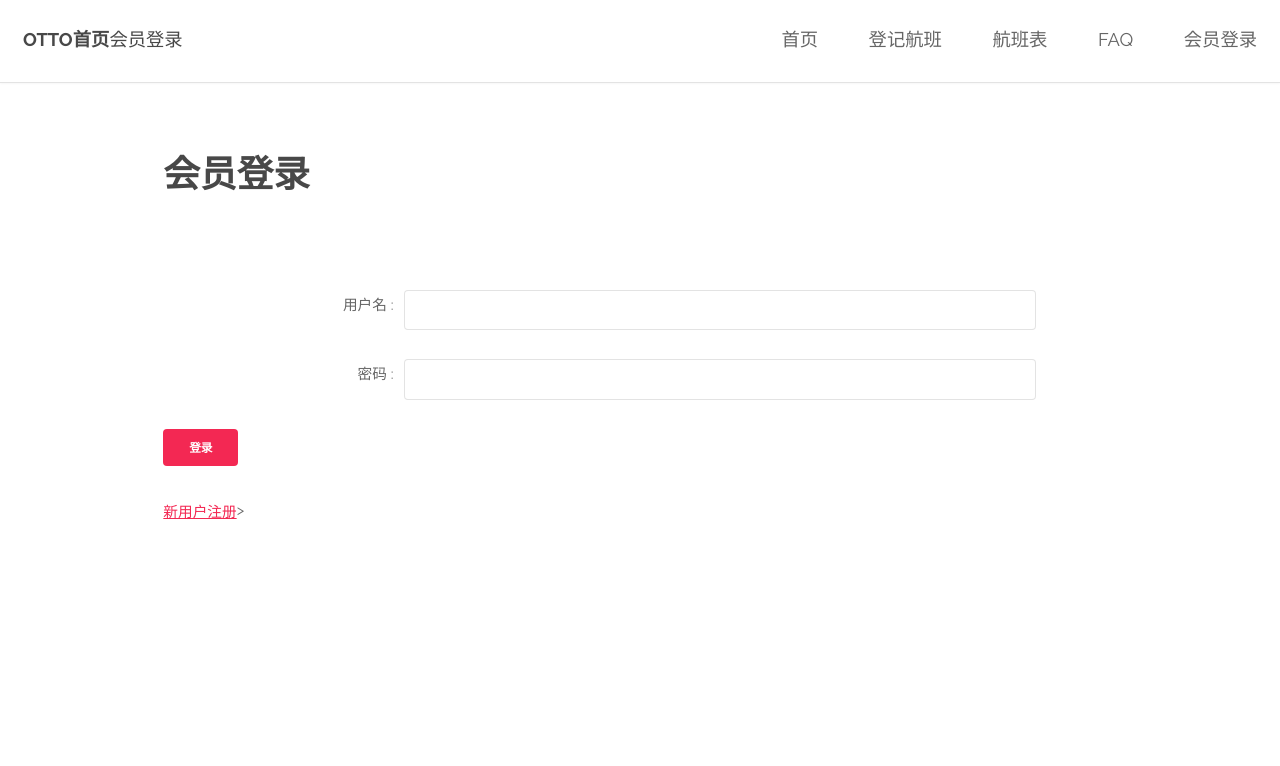
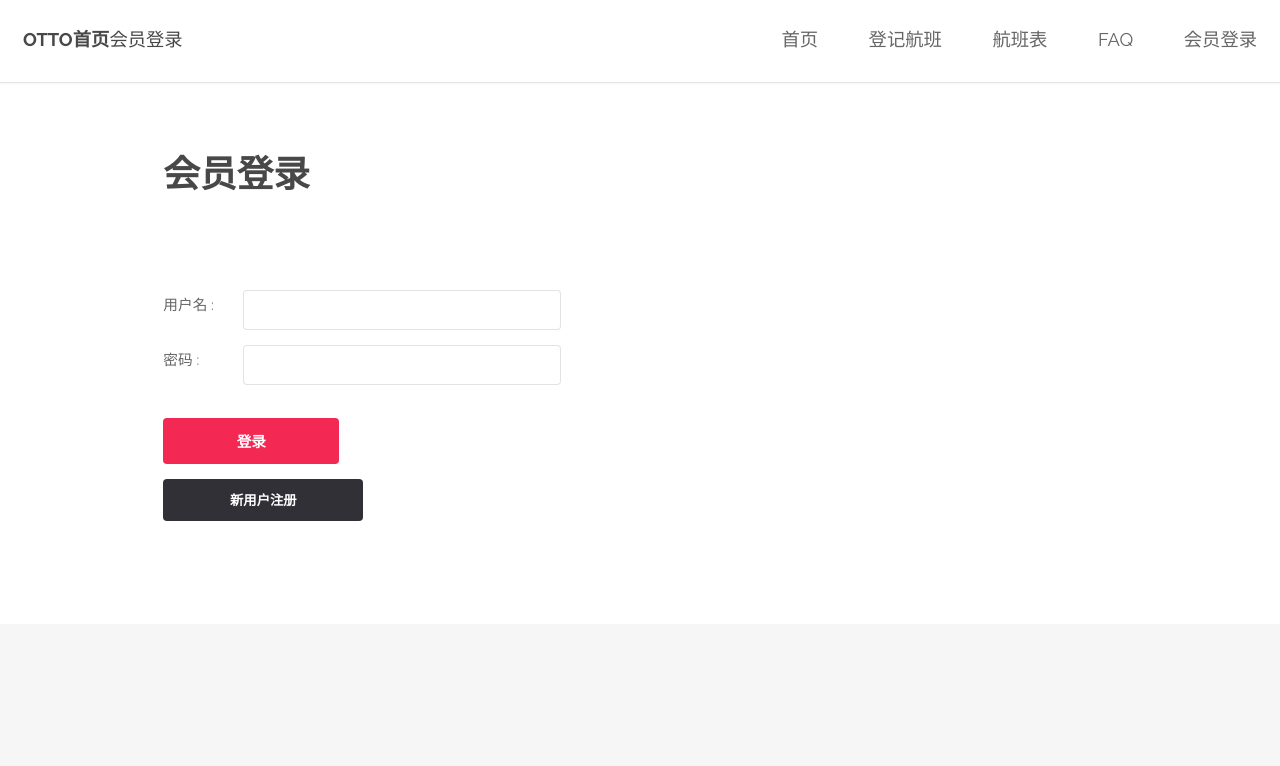
Before and after one commit to mymjack/Project-Alpha, a PHP site: page /pages/usr-login.php in a window 1280 px wide. Shown: the top 766 px of the page. Run offline with PHP 8.4, Linux system fonts and the light colour scheme.

Commit message:
login page adjusted

```diff
--- a/assets/css/main-cleaned.css
+++ b/assets/css/main-cleaned.css
@@ -578,7 +578,9 @@ button,
 		}
 
 	button.wide,
-	input[type="submit"].wide {
+	input[type="submit"].wide,
+	button.wide-always,
+	input[type="submit"].wide-always {
 		padding-left: 5em;
 		padding-right: 5em;
 	}
--- a/pages/usr-login.php
+++ b/pages/usr-login.php
@@ -7,7 +7,7 @@
 		<title>会员登录 - Otto带物</title>
 		<meta charset="utf-8" />
 		<meta name="viewport" content="width=device-width, initial-scale=1" />
-		<link rel="stylesheet" href="../assets/css/main.css" />
+		<link rel="stylesheet" href="../assets/css/main-cleaned.css" />
 	</head>
 	<body>
 
@@ -25,38 +25,27 @@
 
 						<!-- Change -->
 						<form action = "login-form.php" method = "post">
-							<div class="row uniform 50%">
-								<div class="3u 12$(xsmall)">
-									<div class="usr-text">
-              			   			<p>用户名  :</p>
-              			   			</div>
-              			    	</div>
+							<div class="row uniform row-nopadding row-vertpadding">
 
-	              			    <div class="8u$ 12$(xsmall)">
+								<div class="usr-text col-xs-4 col-sm-2 col-md-1">用户名  :</div>
+	              			    <div class="col-xs-8 col-sm-5 col-md-4">
 	              			    	<input type = "text" name = "username" class = "box"/>
 	              			    </div>
 
-              			    	<div class="3u 12$(xsmall)">
-              			    		<div class="pw-text">
-                  						<p>密码  :</p>
-                  					</div>
-                  				</div>
-
-                  				<div class="8u$ 12$(xsmall)">
+              			    	<div class="pw-text col-xs-4 col-sm-2 col-md-1 clear-both"><p>密码  :</div>
+                  				<div class="col-xs-8 col-sm-5 col-md-4">
                   					<input type = "password" name = "password" class = "box" />
                   				</div>
 
-               		   			<div class="12u$">
-									<ul class="actions">
-										<li><input class="button special small" type = "submit" value = " 登录 "/><br/></li>
-									</ul>
+               		   			<div class="col-xs-12 clear-both">
+									<input class="button special wide-always" type = "submit" value = " 登录 "/>
 								</div>
+								<button type="button" class="wide-always" onclick="window.location='usr-regis.php'">新用户注册</button>
+
 
                		   		</div>
                			</form>
-               			<ul class="actions">
-               				<li><a href="usr-regis.php">新用户注册</a></li>>
-               			</ul>
+
 					<!-- <a href="#" class="image fit"><img src="images/pic01.jpg" alt="" /></a> -->
 					</div>
 				</section>
```
